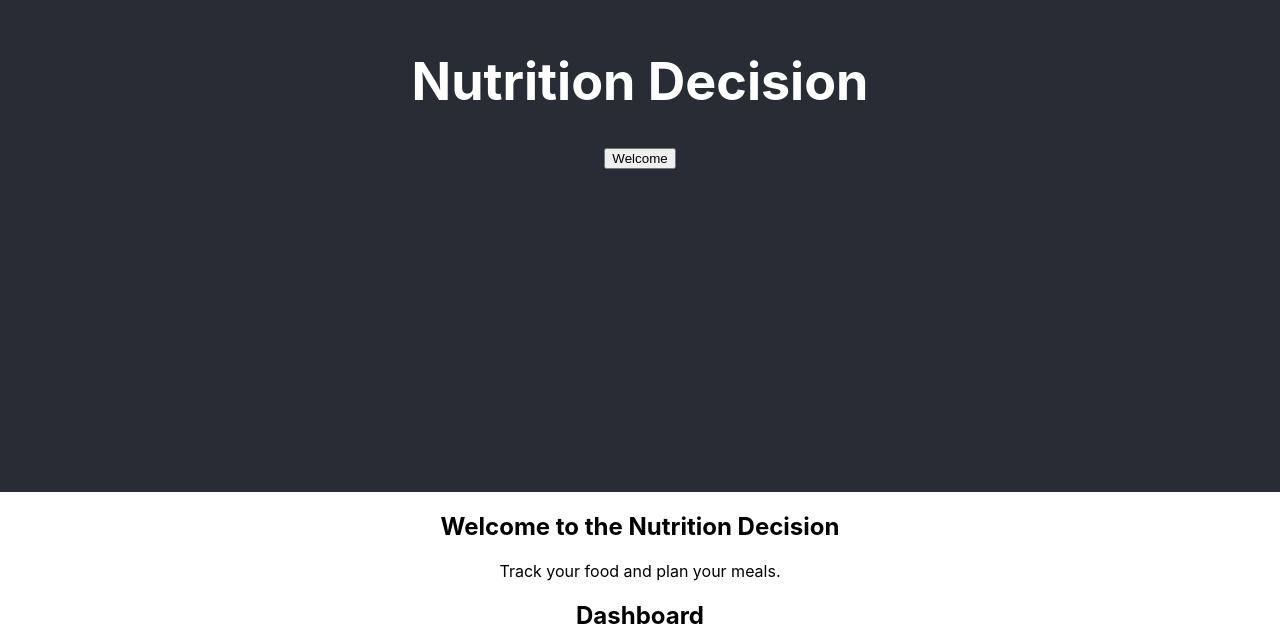
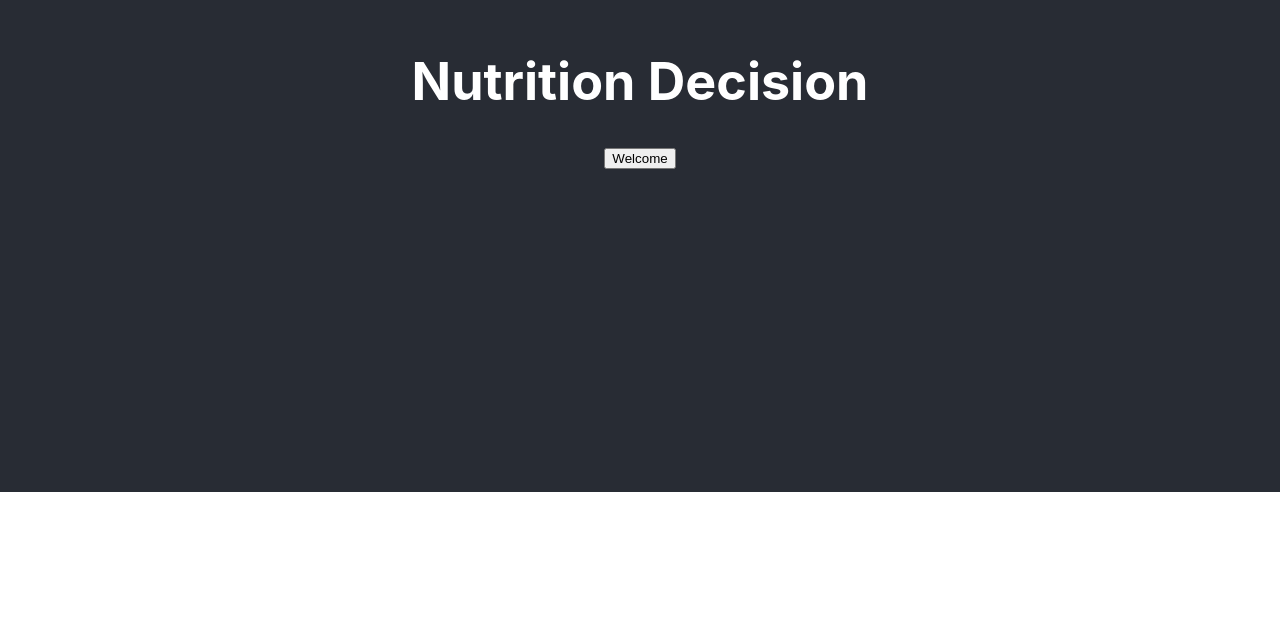
Before and after one commit to simonesutton12/CAPSTONE-frontend, a React (Create React App) app: page / in a window 1280 px wide. Shown: the part 308-952 px from the top of the page. After the commit the page ends 800 px from the top, so only its background shows below. Built offline with nearby package versions, Linux system fonts and the light colour scheme; no server answers.

Commit message:
added new pg

```diff
--- a/package.json
+++ b/package.json
@@ -7,6 +7,7 @@
     "cra-template": "1.2.0",
     "react": "^19.0.0",
     "react-dom": "^19.0.0",
+    "react-router-dom": "^7.1.5",
     "react-scripts": "5.0.1"
   },
   "scripts": {
--- a/src/App.js
+++ b/src/App.js
@@ -1,6 +1,8 @@
 import React from 'react';
 import './App.css';
 import Homepage from './pages/Homepage';
+import NutritionGoals from './pages/nutritiongoals';
+import { BrowserRouter as Router, Routes, Route } from 'react-router-dom';
 
 function App() {
   return (
@@ -9,7 +11,13 @@ function App() {
         <h1>Nutrition Decision</h1>
         <button>Welcome</button>
       </header>
-      <Homepage />
+      <Router>
+          <Routes>
+
+          <Route path="/" component={Homepage} />
+          <Route path="/nutritiongoals" component={NutritionGoals} />
+        </Routes>
+      </Router>
     </div>
   );
 }
```
Also changed, not shown: src/pages/nutritiongoals.js (added), src/pages/nutritongoals.js (deleted), 1 other file (tests, documents, lock files or other folders).
